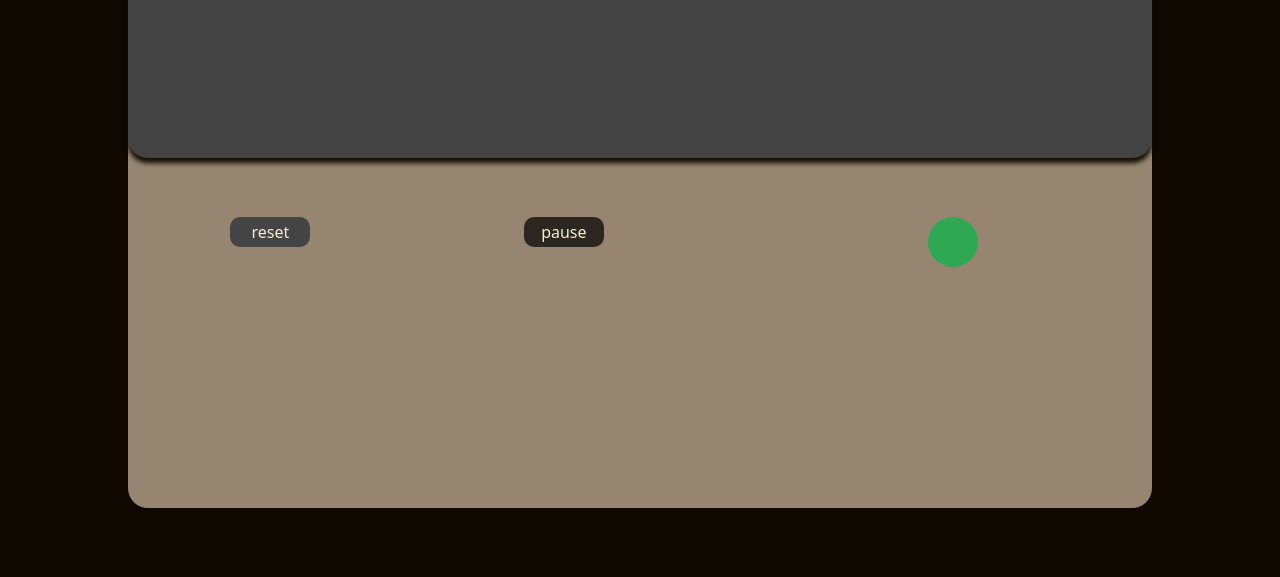
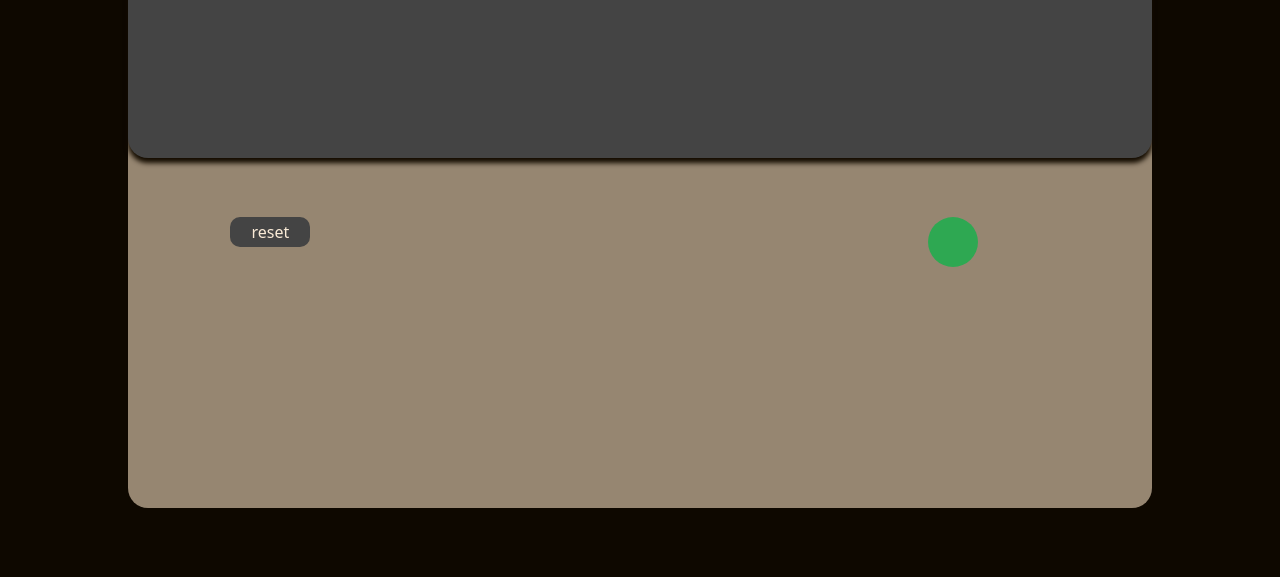
Before and after one commit to eliazoura/CHRONOMETRE-V3, a plain HTML site: page index.html in a window 1280 px wide. Shown: the part 147-724 px from the top of the page. Drawn offline with nearby package versions, Linux system fonts and the light colour scheme.

Commit message:
UI
amélioration de l'interface

```diff
--- a/index.html
+++ b/index.html
@@ -51,7 +51,7 @@
 
                   <button class="act1" id="reset">reset</button>
 
-                  <button class="pause" id="pause">pause</button>
+                  <button class="pause" id="pause"></button>
 
 
 
--- a/style.css
+++ b/style.css
@@ -74,7 +74,7 @@ body {
 
 }
 
-
+/*
 .pause {
 
    width: 80px;
@@ -83,15 +83,15 @@ body {
    height: 30px;
 
 
-}
+}*/
 
-.pause:hover {
+/*.pause:hover {
    color: rgb(44, 25, 0);
    width: 80px;
    background-color: rgb(208, 208, 208);
    border-radius: 10px;
 
-}
+}*/
 
 
 
```
